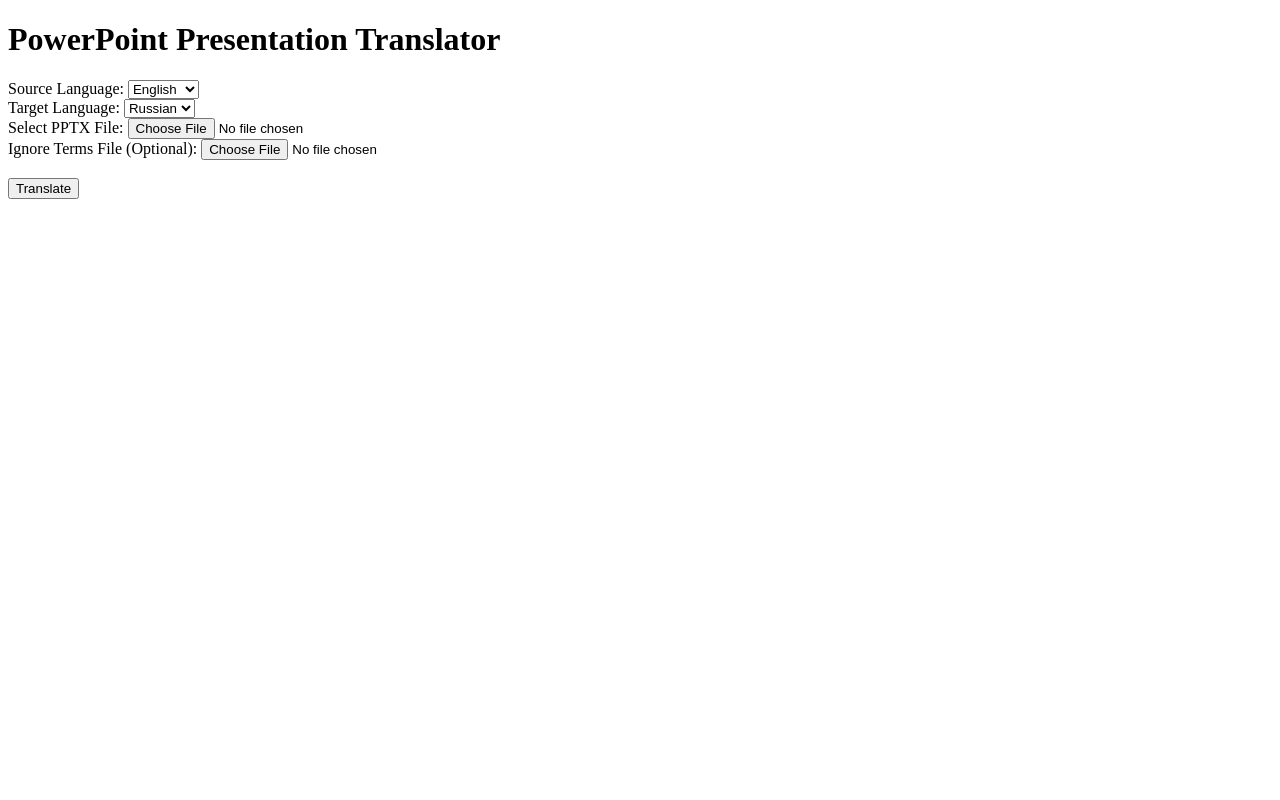
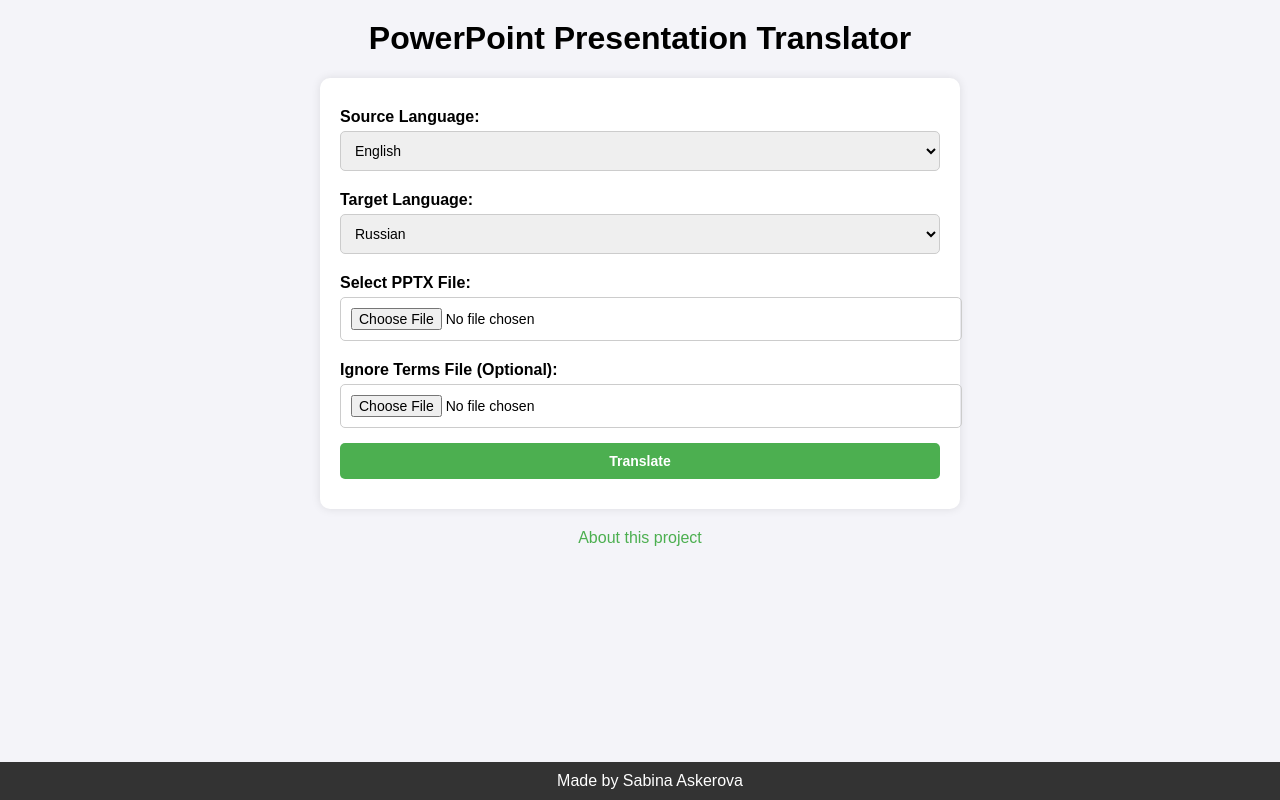
Before and after one commit to sabinaaskerova/PptxTranslatorApp, a Flask app: page / in a window 1280 px wide. Run offline with Flask 3, Linux system fonts and the light colour scheme.

Commit message:
styles and about page

```diff
--- a/app.py
+++ b/app.py
@@ -139,6 +139,9 @@ def download(filename):
 
     return send_file(translated_file_path, as_attachment=True)
 
+@app.route('/about')
+def about():
+    return render_template('about.html')
 
 
 if __name__ == '__main__':
--- a/templates/index.html
+++ b/templates/index.html
@@ -4,16 +4,56 @@
     <meta charset="UTF-8">
     <title>Translate PPTX</title>
     <style>
+body {
+            font-family: Arial, sans-serif;
+            margin: 0;
+            padding: 0;
+            background-color: #f4f4f9;
+        }
+        h1 {
+            text-align: center;
+            margin-top: 20px;
+        }
+        form {
+            max-width: 600px;
+            margin: 20px auto;
+            padding: 20px;
+            background-color: white;
+            border-radius: 10px;
+            box-shadow: 0px 0px 10px rgba(0, 0, 0, 0.1);
+        }
+        label {
+            display: block;
+            margin-top: 10px;
+            font-weight: bold;
+        }
+        select, input[type="file"], input[type="submit"] {
+            width: 100%;
+            padding: 10px;
+            margin-top: 5px;
+            margin-bottom: 10px;
+            border-radius: 5px;
+            border: 1px solid #ccc;
+            font-size: 14px;
+        }
+        input[type="submit"] {
+            background-color: #4CAF50;
+            color: white;
+            border: none;
+            cursor: pointer;
+            font-weight: bold;
+        }
+        input[type="submit"]:hover {
+            background-color: #45a049;
+        }
         #progress-container {
             display: none;
             margin-top: 20px;
         }
-
         #progress-bar {
             width: 100%;
             background-color: #ddd;
         }
-
         #progress-bar-fill {
             width: 0%;
             height: 30px;
@@ -22,29 +62,77 @@
             line-height: 30px;
             color: white;
         }
+        a {
+            color: #4CAF50;
+            text-decoration: none;
+        }
+        a:hover {
+            text-decoration: underline;
+        }
+        footer {
+            text-align: center;
+            padding: 10px;
+            margin-top: 20px;
+            background-color: #333;
+            color: white;
+            position: absolute;
+            width: 100%;
+            bottom: 0;
+        }
+        footer a{
+            color: white;
+        }
+
+        .btn-group {
+            display: flex;
+            justify-content: space-between;
+            margin-top: 10px;
+        }
+        .btn-group button {
+            background-color: #4CAF50;
+            border: none;
+            color: white;
+            padding: 10px 24px;
+            text-align: center;
+            font-size: 14px;
+            cursor: pointer;
+            border-radius: 5px;
+            margin: 5px;
+            flex-grow: 1;
+        }
+        .btn-group button:hover {
+            background-color: #45a049;
+        }
+        .btn-selected {
+            background-color: #333;
+        }
+        #about-link {
+            text-align: center;
+            margin-top: 20px;
+        }
     </style>
 </head>
 <body>
     <h1>PowerPoint Presentation Translator</h1>
-    <form id="translation-form" action="/translate" method=POST enctype="multipart/form-data">
+    <form id="translation-form" action="/translate" method="POST" enctype="multipart/form-data">
         <label for="src_lang">Source Language:</label>
         <select name="src_lang" id="src_lang">
             <option value="en">English</option>
             <option value="ru">Russian</option>
         </select>
-        <br>
+
         <label for="tgt_lang">Target Language:</label>
         <select name="tgt_lang" id="tgt_lang">
             <option value="ru">Russian</option>
             <option value="en">English</option>
         </select>
-        <br>
+
         <label for="file">Select PPTX File:</label>
         <input type="file" name="file" id="file" required>
-        <br>
+
         <label for="ignore_terms">Ignore Terms File (Optional):</label>
         <input type="file" name="ignore_terms" id="ignore_terms">
-        <br><br>
+
         <input type="submit" value="Translate">
     </form>
 
@@ -53,6 +141,16 @@
             <div id="progress-bar-fill">0%</div>
         </div>
     </div>
+
+    <div id="about-link">
+        <a href="/about">About this project</a>
+    </div>
+
+    <footer>
+        <a href="https://sabinaaskerova.github.io/">
+            Made by Sabina Askerova
+        </a>
+    </footer>
 
     <script>
         const form = document.getElementById('translation-form');
```
Also changed, not shown: templates/about.html (added, +53 -0 lines).
